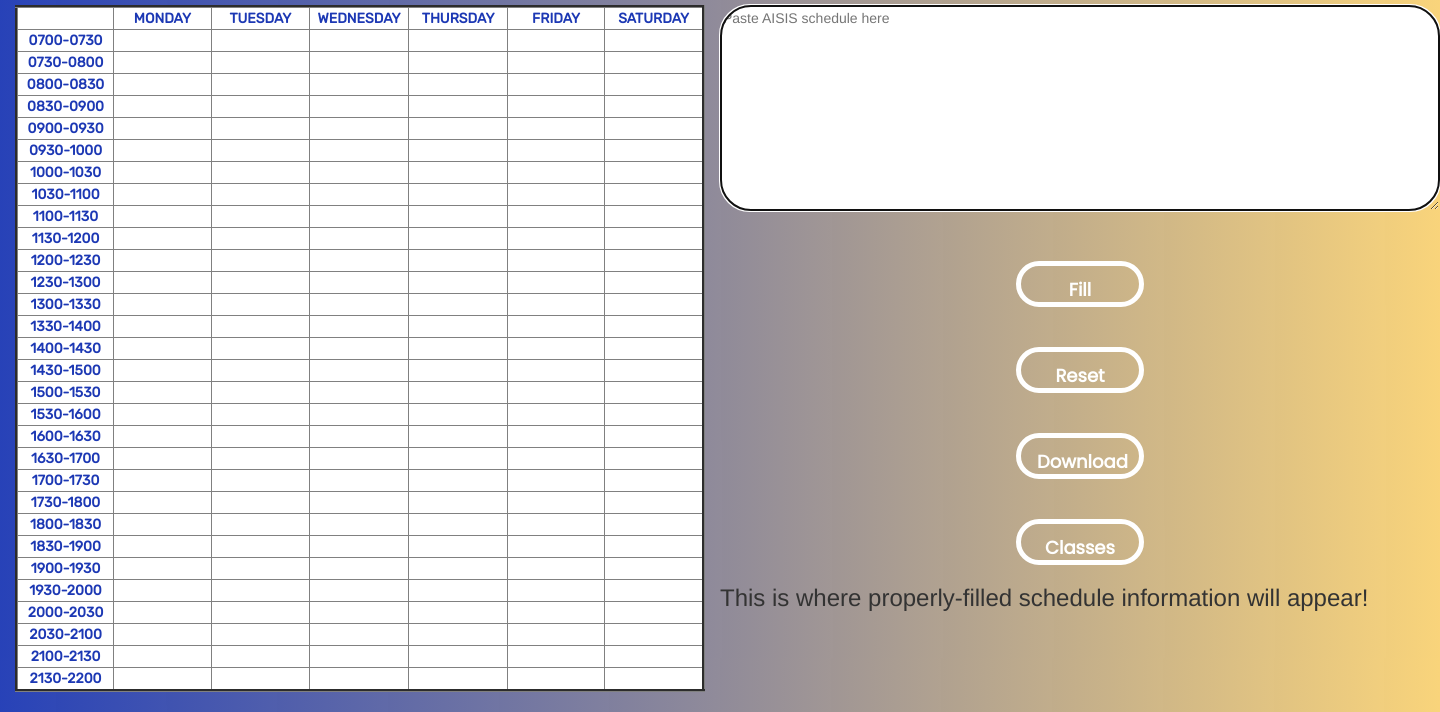
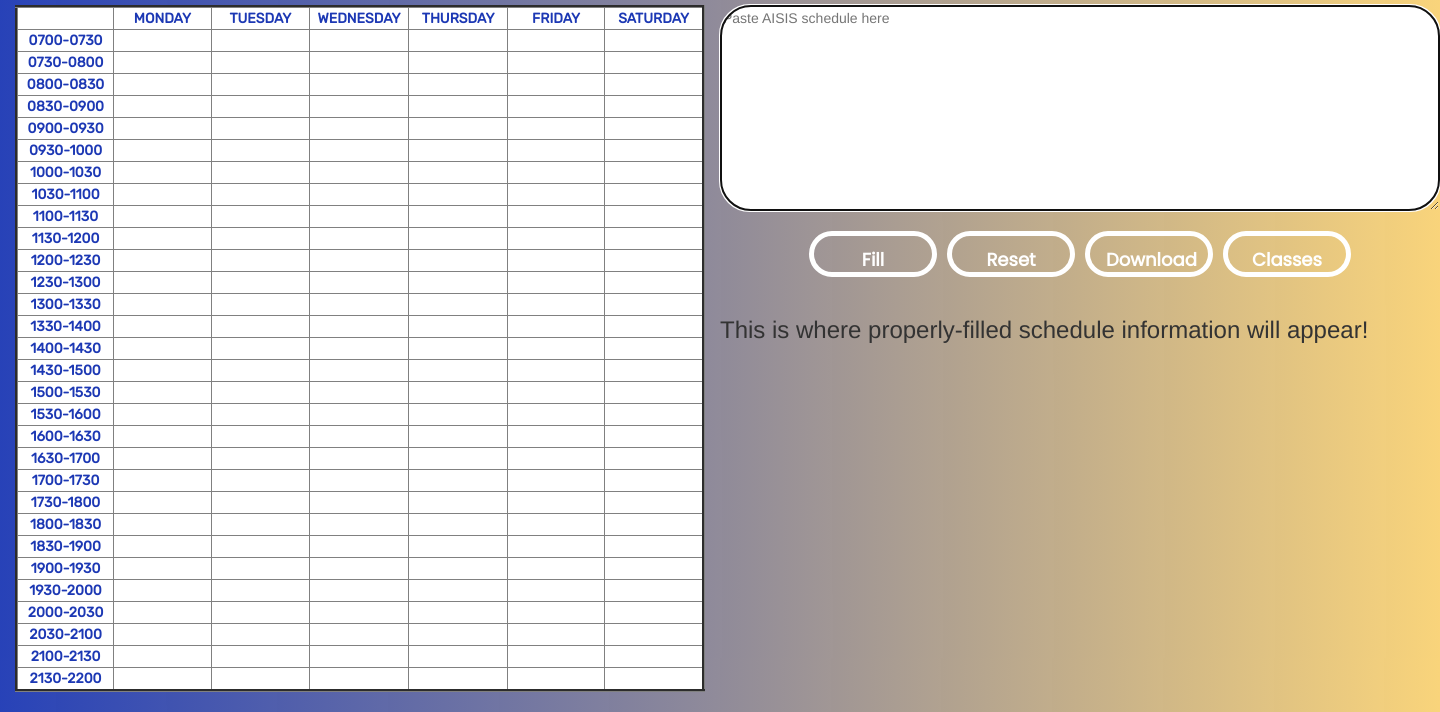
Before and after one commit to dmdrestoles/viewer, a PHP site: page / in a window 1440 px wide. Shown: the part 366-1078 px from the top of the page. Run offline with PHP 8.4, Linux system fonts and the light colour scheme; some libraries are stand-ins or nearby versions.

Commit message:
Changed button layouts in css

```diff
--- a/css/mainpage.css
+++ b/css/mainpage.css
@@ -118,10 +118,10 @@ border-radius: 30px;
 
 .button-list{
 display:flex;
-flex-direction:column;
-padding-top: 50px;
+flex-direction:;
 top: 201px;
 margin: auto;
+padding: 15px 32px;
 }
 
 .fill-btn, .reset-btn,.dl-btn, .schedule-btn{
--- a/index.html
+++ b/index.html
@@ -322,17 +322,17 @@
 		<div class="navigation-col-lg-6">
 			<textarea id="schedule" autofocus="true" cols="106" placeholder="Paste AISIS schedule here" rows="10"></textarea>
 			<div class="button-list">
-				<button class="fill-btn btn-primary btn-lg" id="step4" type="button" data-toggle="modal" data-target="#myModal">Fill</button>
+				<button class="fill-btn btn-primary btn-lg" id="step4"  style="margin:5px;" type="button" data-toggle="modal" data-target="#myModal">Fill</button>
 				<br/>
 				<br/>
-				<button class="reset-btn btn-warning btn-lg" id="step5">Reset</button>
+				<button class="reset-btn btn-warning btn-lg"  style="margin:5px;" id="step5">Reset</button>
 				<br/>
 				<br/>
-				<button class="dl-btn btn-primary btn-lg" id="step6" type="button" data-toggle="modal" data-target="#myModal" onclick="timeTableToImage()">Download</button>
+				<button class="dl-btn btn-primary btn-lg"  style="margin:5px;" id="step6" type="button" data-toggle="modal" data-target="#myModal" onclick="timeTableToImage()">Download</button>
 				<br/>
 				<br/>
 				<div class="dropdown">
-				<button class="schedule-btn btn-primary btn-lg" id="step7" type="button" data-toggle="modal" data-target="#myModal">Classes</button>
+				<button class="schedule-btn btn-primary btn-lg" id="step7"  style="margin:5px;" type="button" data-toggle="modal" data-target="#myModal">Classes</button>
 					<div class="schedule-content">
 						<a href="#">DISCS</a>
 						<a href="#">Physics</a>
```
